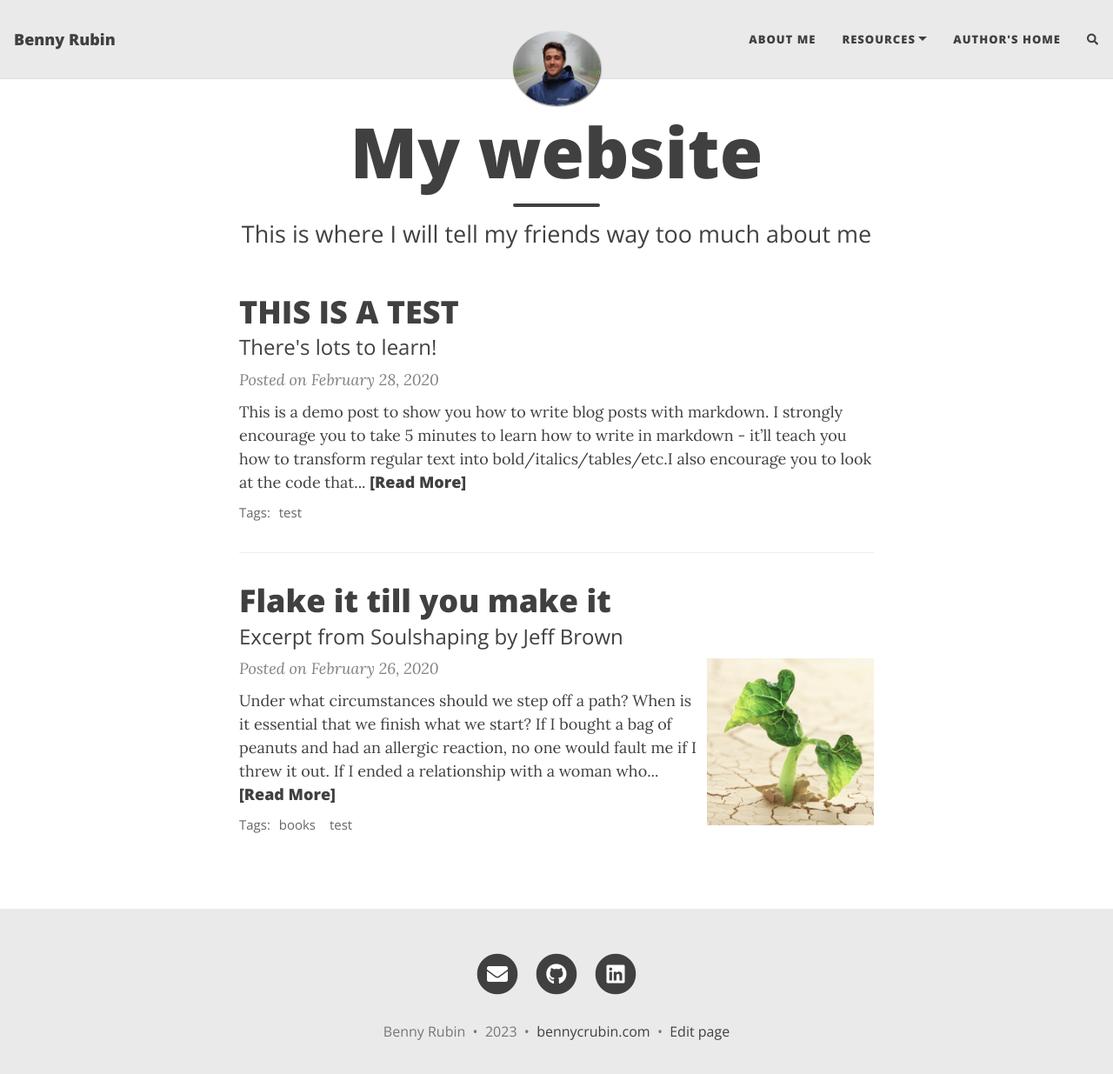
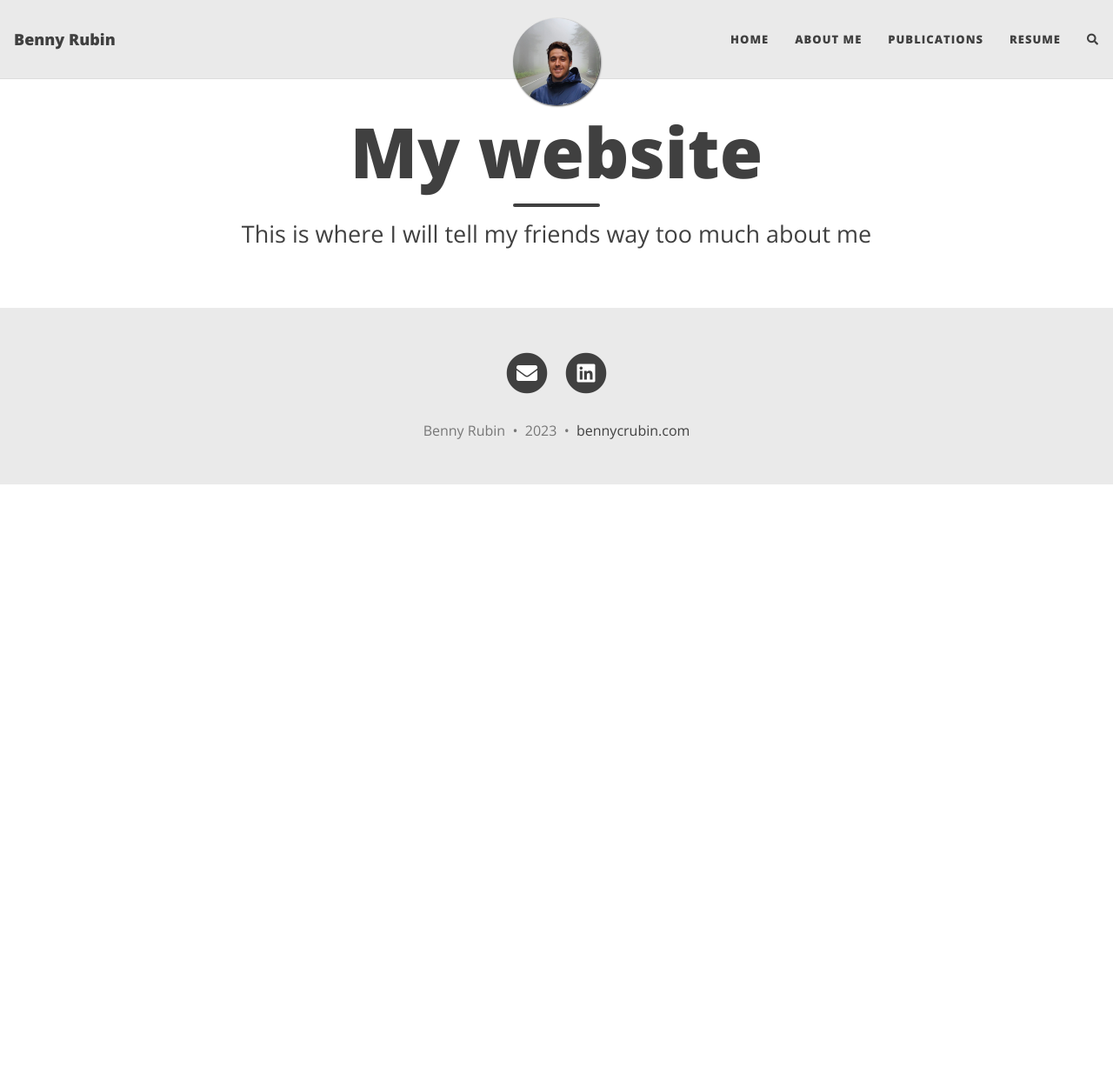
Before and after one commit to bennyrubin/bennyrubin.github.io, a Jekyll site: the page built from index.html, in a window 1280 px wide and 1248 px high. Shown: the top 1235 px of the window at 87% size. Built offline with Jekyll 4.4.1, drawn with Linux system fonts in a browser that asks for light colours; nearby versions of some CDN libraries; the list of posts is cut into pages by our own code; comment, search, counter and statistics services are not loaded.

Commit message:
Work on home page

````diff
--- a/_config.yml
+++ b/_config.yml
@@ -20,11 +20,11 @@ author: Benny Rubin
 ###############################################
 
 navbar-links:
+  Home: ""
   About Me: "aboutme"
-  Resources:
-    - Beautiful Jekyll: "https://beautifuljekyll.com"
-    - Learn markdown: "https://www.markdowntutorial.com/"
-  Author's home: "https://deanattali.com"
+  Publications: "publications"
+  Resume: "resume"
+
 
 ################
 # --- Logo --- #
@@ -53,7 +53,7 @@ social-network-links:
   email: "bennycrubin@gmail.com"
   #rss: true  # remove this line if you don't want to show an RSS link at the bottom
   #facebook: deanattali
-  github: bennyrubin
+  #github: bennyrubin
   #twitter: daattali
   #patreon: DeanAttali
 #  youtube: c/daattali
@@ -111,7 +111,7 @@ feed_show_tags: true
 post_search: true
 
 # Add a button in the footer to edit the current page. Only works if your website is hosted on GitHub
-edit_page_button: true
+edit_page_button: false
 
 # Allow sub-menu items (second-level navigation menu items) to be longer than the top-level menu
 # If this setting is off, then long sub-menu words might get cut off
--- a/_posts/2020-02-26-flake-it-till-you-make-it.md
+++ /dev/null
@@ -1,17 +0,0 @@
----
-layout: post
-title: Flake it till you make it
-subtitle: Excerpt from Soulshaping by Jeff Brown
-cover-img: /assets/img/path.jpg
-thumbnail-img: /assets/img/thumb.png
-share-img: /assets/img/path.jpg
-tags: [books, test]
----
-
-Under what circumstances should we step off a path? When is it essential that we finish what we start? If I bought a bag of peanuts and had an allergic reaction, no one would fault me if I threw it out. If I ended a relationship with a woman who hit me, no one would say that I had a commitment problem. But if I walk away from a seemingly secure route because my soul has other ideas, I am a flake?
-
-The truth is that no one else can definitively know the path we are here to walk. It’s tempting to listen—many of us long for the omnipotent other—but unless they are genuine psychic intuitives, they can’t know. All others can know is their own truth, and if they’ve actually done the work to excavate it, they will have the good sense to know that they cannot genuinely know anyone else’s. Only soul knows the path it is here to walk. Since you are the only one living in your temple, only you can know its scriptures and interpretive structure.
-
-At the heart of the struggle are two very different ideas of success—survival-driven and soul-driven. For survivalists, success is security, pragmatism, power over others. Success is the absence of material suffering, the nourishing of the soul be damned. It is an odd and ironic thing that most of the material power in our world often resides in the hands of younger souls. Still working in the egoic and material realms, they love the sensations of power and focus most of their energy on accumulation. Older souls tend not to be as materially driven. They have already played the worldly game in previous lives and they search for more subtle shades of meaning in this one—authentication rather than accumulation. They are often ignored by the culture at large, although they really are the truest warriors.
-
-A soulful notion of success rests on the actualization of our innate image. Success is simply the completion of a soul step, however unsightly it may be. We have finished what we started when the lesson is learned. What a fear-based culture calls a wonderful opportunity may be fruitless and misguided for the soul. Staying in a passionless relationship may satisfy our need for comfort, but it may stifle the soul. Becoming a famous lawyer is only worthwhile if the soul demands it. It is an essential failure if you are called to be a monastic this time around. If you need to explore and abandon ten careers in order to stretch your soul toward its innate image, then so be it. Flake it till you make it.
--- a/_posts/2020-02-28-sample-markdown.md
+++ /dev/null
@@ -1,90 +0,0 @@
----
-layout: post
-title: THIS IS A TEST
-subtitle: There's lots to learn!
-gh-repo: daattali/beautiful-jekyll
-gh-badge: [star, fork, follow]
-tags: [test]
-comments: true
----
-
-{: .box-success}
-This is a demo post to show you how to write blog posts with markdown.  I strongly encourage you to [take 5 minutes to learn how to write in markdown](https://markdowntutorial.com/) - it'll teach you how to transform regular text into bold/italics/tables/etc.<br/>I also encourage you to look at the [code that created this post](https://raw.githubusercontent.com/daattali/beautiful-jekyll/master/_posts/2020-02-28-sample-markdown.md) to learn some more advanced tips about using markdown in Beautiful Jekyll.
-
-**Here is some bold text**
-
-## Here is a secondary heading
-
-[This is a link to a different site](https://deanattali.com/) and [this is a link to a section inside this page](#local-urls).
-
-Here's a table:
-
-| Number | Next number | Previous number |
-| :------ |:--- | :--- |
-| Five | Six | Four |
-| Ten | Eleven | Nine |
-| Seven | Eight | Six |
-| Two | Three | One |
-
-How about a yummy crepe?
-
-![Crepe](https://beautifuljekyll.com/assets/img/crepe.jpg)
-
-It can also be centered!
-
-![Crepe](https://beautifuljekyll.com/assets/img/crepe.jpg){: .mx-auto.d-block :}
-
-Here's a code chunk:
-
-~~~
-var foo = function(x) {
-  return(x + 5);
-}
-foo(3)
-~~~
-
-And here is the same code with syntax highlighting:
-
-```javascript
-var foo = function(x) {
-  return(x + 5);
-}
-foo(3)
-```
-
-And here is the same code yet again but with line numbers:
-
-{% highlight javascript linenos %}
-var foo = function(x) {
-  return(x + 5);
-}
-foo(3)
-{% endhighlight %}
-
-## Boxes
-You can add notification, warning and error boxes like this:
-
-### Notification
-
-{: .box-note}
-**Note:** This is a notification box.
-
-### Warning
-
-{: .box-warning}
-**Warning:** This is a warning box.
-
-### Error
-
-{: .box-error}
-**Error:** This is an error box.
-
-## Local URLs in project sites {#local-urls}
-
-When hosting a *project site* on GitHub Pages (for example, `https://USERNAME.github.io/MyProject`), URLs that begin with `/` and refer to local files may not work correctly due to how the root URL (`/`) is interpreted by GitHub Pages. You can read more about it [in the FAQ](https://beautifuljekyll.com/faq/#links-in-project-page). To demonstrate the issue, the following local image will be broken **if your site is a project site:**
-
-![Crepe](/assets/img/crepe.jpg)
-
-If the above image is broken, then you'll need to follow the instructions [in the FAQ](https://beautifuljekyll.com/faq/#links-in-project-page). Here is proof that it can be fixed:
-
-![Crepe]({{ '/assets/img/crepe.jpg' | relative_url }})
````
Also changed, not shown: assets/img/website_headshot.jpg.
